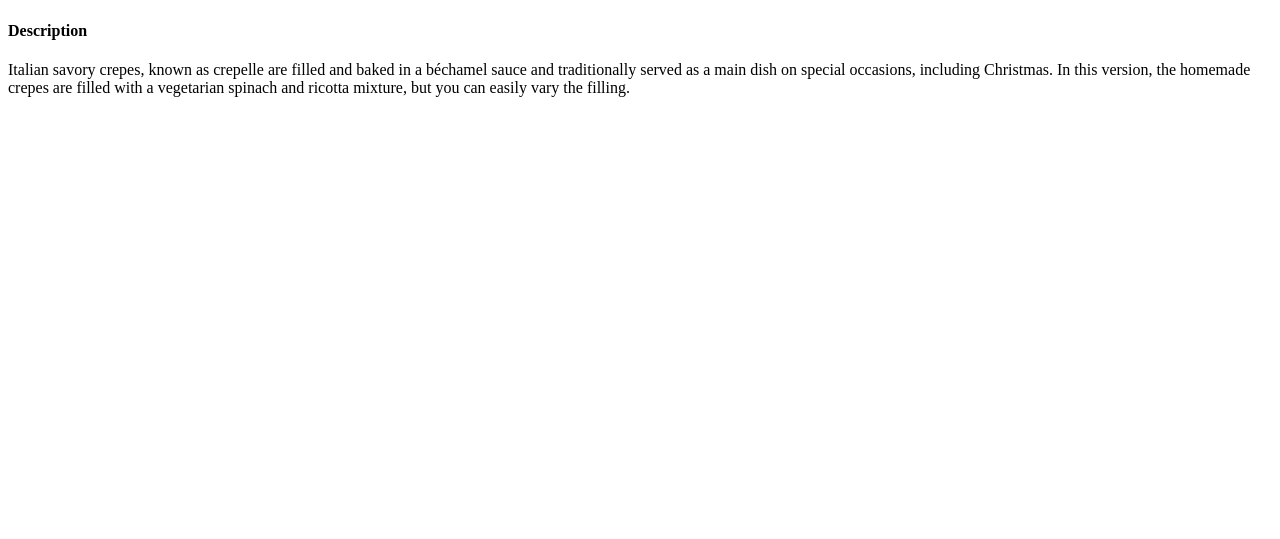
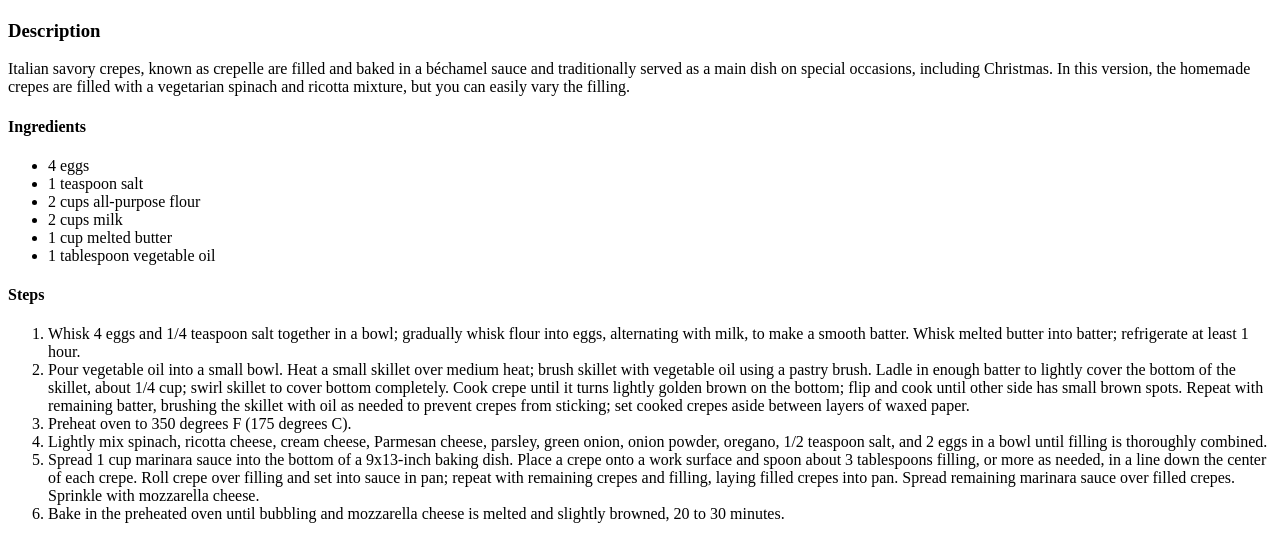
Before and after one commit to cbrioneslopez/odin-recipes, a plain HTML site: page recipes/manicotti.html in a window 1280 px wide. Shown: the part 583-1122 px from the top of the page. Before the commit the page ends 800 px from the top, so only its background shows below. Drawn offline with Linux system fonts and the light colour scheme.

Commit message:
modificaciones

```diff
--- a/recipes/manicotti.html
+++ b/recipes/manicotti.html
@@ -9,7 +9,25 @@
 <body>
     <h1>Manicotti</h1>
     <img src="../images/manicotti.png" width="500px" height="500px">
-    <h4>Description</h4>
+    <h3>Description</h3>
     <p>Italian savory crepes, known as crepelle are filled and baked in a béchamel sauce and traditionally served as a main dish on special occasions, including Christmas. In this version, the homemade crepes are filled with a vegetarian spinach and ricotta mixture, but you can easily vary the filling.</p>
+    <h4>Ingredients</h4>
+    <ul>
+        <li>4 eggs</li>
+        <li>1 teaspoon salt</li>
+        <li>2 cups all-purpose flour</li>
+        <li>2 cups milk</li>
+        <li>1 cup melted butter</li>
+        <li>1 tablespoon vegetable oil</li>
+    </ul>
+    <h4>Steps</h4>
+    <ol>
+        <li>Whisk 4 eggs and 1/4 teaspoon salt together in a bowl; gradually whisk flour into eggs, alternating with milk, to make a smooth batter. Whisk melted butter into batter; refrigerate at least 1 hour.</li>
+        <li>Pour vegetable oil into a small bowl. Heat a small skillet over medium heat; brush skillet with vegetable oil using a pastry brush. Ladle in enough batter to lightly cover the bottom of the skillet, about 1/4 cup; swirl skillet to cover bottom completely. Cook crepe until it turns lightly golden brown on the bottom; flip and cook until other side has small brown spots. Repeat with remaining batter, brushing the skillet with oil as needed to prevent crepes from sticking; set cooked crepes aside between layers of waxed paper.</li>
+        <li>Preheat oven to 350 degrees F (175 degrees C).</li>
+        <li>Lightly mix spinach, ricotta cheese, cream cheese, Parmesan cheese, parsley, green onion, onion powder, oregano, 1/2 teaspoon salt, and 2 eggs in a bowl until filling is thoroughly combined.</li>
+        <li>Spread 1 cup marinara sauce into the bottom of a 9x13-inch baking dish. Place a crepe onto a work surface and spoon about 3 tablespoons filling, or more as needed, in a line down the center of each crepe. Roll crepe over filling and set into sauce in pan; repeat with remaining crepes and filling, laying filled crepes into pan. Spread remaining marinara sauce over filled crepes. Sprinkle with mozzarella cheese.</li>
+        <li>Bake in the preheated oven until bubbling and mozzarella cheese is melted and slightly browned, 20 to 30 minutes.</li>
+    </ol>
 </body>
 </html>
```
